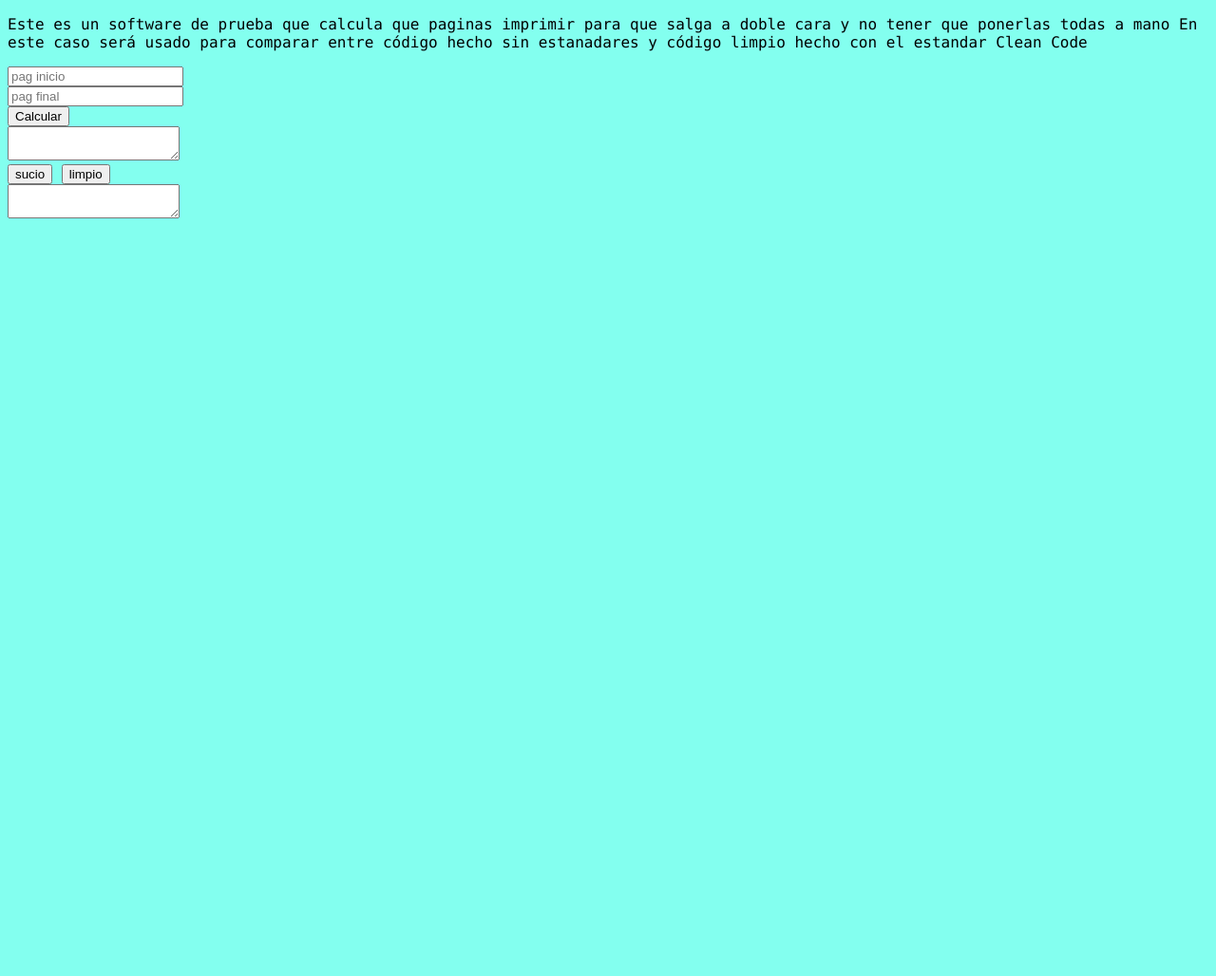
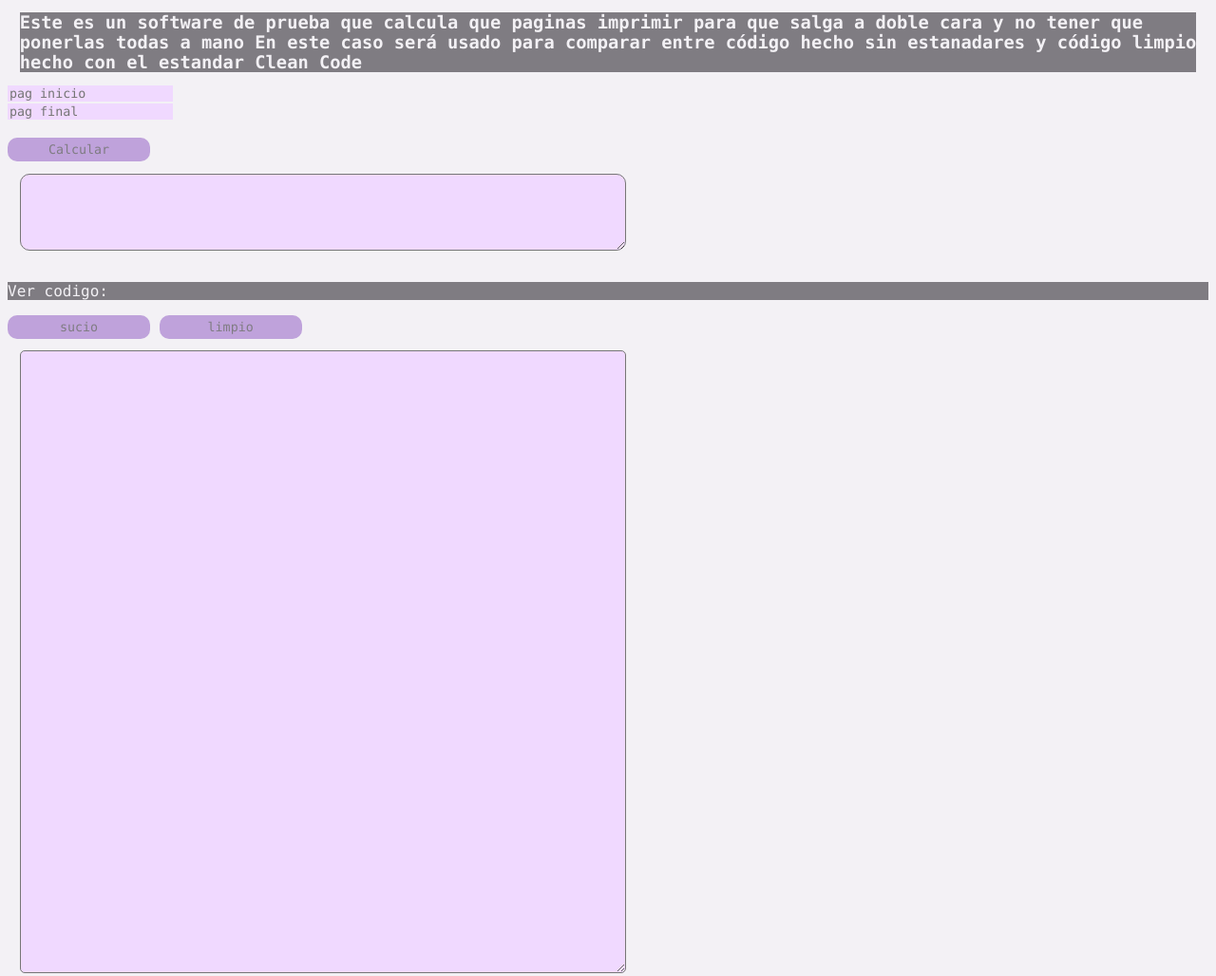
Before and after one commit to Antonio-Zabdiel/clean_code_ejemplo, a plain HTML site: page index.html in a window 1280 px wide. Shown: the whole page at 95% size. Before the commit the page ends 800 px from the top, so only its background shows below. Drawn offline with Linux system fonts and the light colour scheme.

Commit message:
interfas

```diff
--- a/css/style.css
+++ b/css/style.css
@@ -1,8 +1,52 @@
-.mainBody {
-    background-color: #83ffef;
+body {
+    background-color: #F3F1F5;
     font-family: Consolas;
 }
 
-.textareaResult {
+p{
+    font-family: Consolas;
+    background-color: #7F7C82;
+    color: #F3F1F5;
+}
+
+h3{
+    background-color: #7F7C82;
+    color: #F3F1F5;
+    font-family: Consolas;
+    margin: 1%;
+}
+
+.textareaPage {
+    background-color: #F0D9FF;
+    margin: 1%;
+    font-family: Consolas;
+    height: 75px;
+    width: 50%;
+    border-radius: 10px;
+}
+
+.textareaCod{
+    background-color: #F0D9FF;
+    margin: 1%;
+    font-family: Consolas;
+    height: 650px;
+    width: 50%;
+    border-radius: 5px;
+}
+
+.boton{
+    background-color: #BFA2DB;
+    border: 0;
+    border-radius: 10px;
+    color: #7F7C82;
+    font-family: Consolas;
+    height: 25px;
+    width: 150px;
+}
+
+.input{
+    background-color: #F0D9FF;
+    font-family: Consolas;
+    border: 0;
 
 }
--- a/index.html
+++ b/index.html
@@ -4,33 +4,36 @@
         <meta charset="UTF-8">
         <meta http-equiv="X-UA-Compatible" content="IE=edge">
         <meta name="viewport" content="width=device-width, initial-scale=1.0">
-        <link rel="stylesheet" type="text/css" href="./css/style.css">
+        <link rel="stylesheet" type="text/css" href="./css/style.css"><!--imports style-->
         <title>Ejemplo Clean Code</title>
     </head>
-    <body class = "mainBody">
+    <body>
         <div class = "descripcion">
-            <p>
+            <h3>
                 Este es un software de prueba que calcula que paginas imprimir para que salga a doble cara y no tener que ponerlas todas a mano
                 En este caso será usado para comparar entre código hecho sin estanadares y código limpio hecho con el estandar Clean Code
-            </p>
-        </div>
-        <div>
-            <input type="number" placeholder="pag inicio" id="inicio"/>
-            <br>
-            <input type="number" placeholder="pag final" id="final"/>
-            <br>
-            <input type="button" value="Calcular" id="calcular"/>
-            <br>
-            <textarea id="pages"></textarea>
+            </h3>
         </div>
 
         <div>
-            <input type="button" value="sucio" id="sucioBoton"/>
-            <input type="button" value="limpio" id="limpioBoton"/>
-            <br>
-            <textarea id="code"></textarea>
+            <input type="number" placeholder="pag inicio" id="inicio" class="input"/>
+            <br/>
+            <input type="number" placeholder="pag final" id="final" class="input"/>
+            <br/><br/>
+            <input type="button" value="Calcular" id="calcular" class="boton"/>
+            <br/>
+            <textarea id="pages" class="textareaPage"></textarea>
         </div>
 
+        <div>
+            <p>Ver codigo:</p>
+            <input type="button" value="sucio" id="sucioBoton" class="boton"/>
+            <input type="button" value="limpio" id="limpioBoton" class="boton"/>
+            <br/>
+            <textarea id="code" class="textareaCod"></textarea>
+        </div>
+
+        <!--imports logic-->
         <script src="./js/calc.js"></script>
         <script src="./js/calcClean.js"></script>
         <script src="./js/main.js"></script>
```
